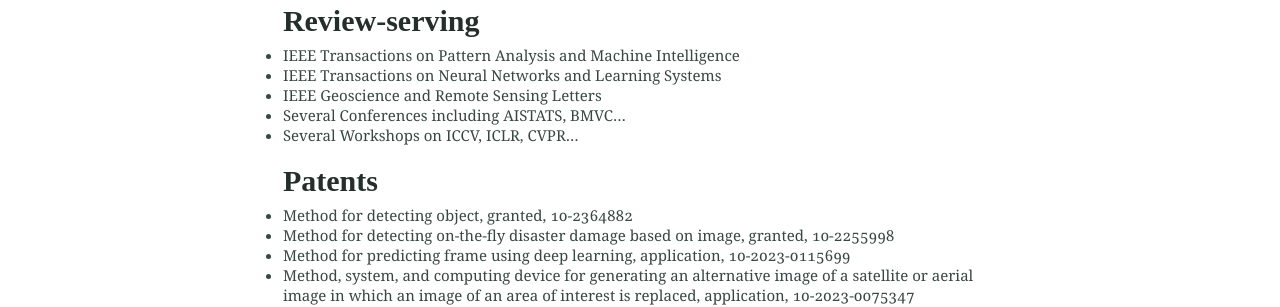
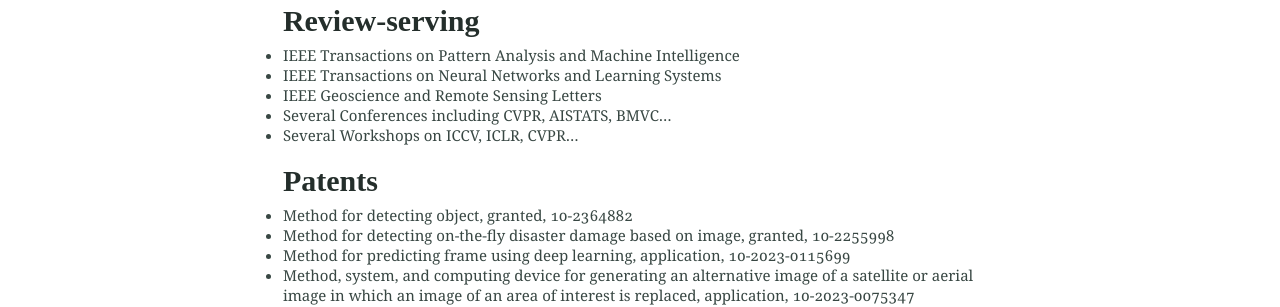
Before and after one commit to mikigom/mikigom.github.io, a Jekyll site: the page built from index.md, in a window 1280 px wide and 900 px high, scrolled down 2404 px. Shown: the part 451-758 px from the top of the window. Built offline with Jekyll 4.4.1, drawn with Linux system fonts in a browser that asks for light colours.

Commit message:
Update index.md

```diff
--- a/index.md
+++ b/index.md
@@ -111,7 +111,7 @@
 * IEEE Transactions on Pattern Analysis and Machine Intelligence
 * IEEE Transactions on Neural Networks and Learning Systems
 * IEEE Geoscience and Remote Sensing Letters
-* Several Conferences including AISTATS, BMVC...
+* Several Conferences including CVPR, AISTATS, BMVC...
 * Several Workshops on ICCV, ICLR, CVPR...
 
 ### Patents
```
